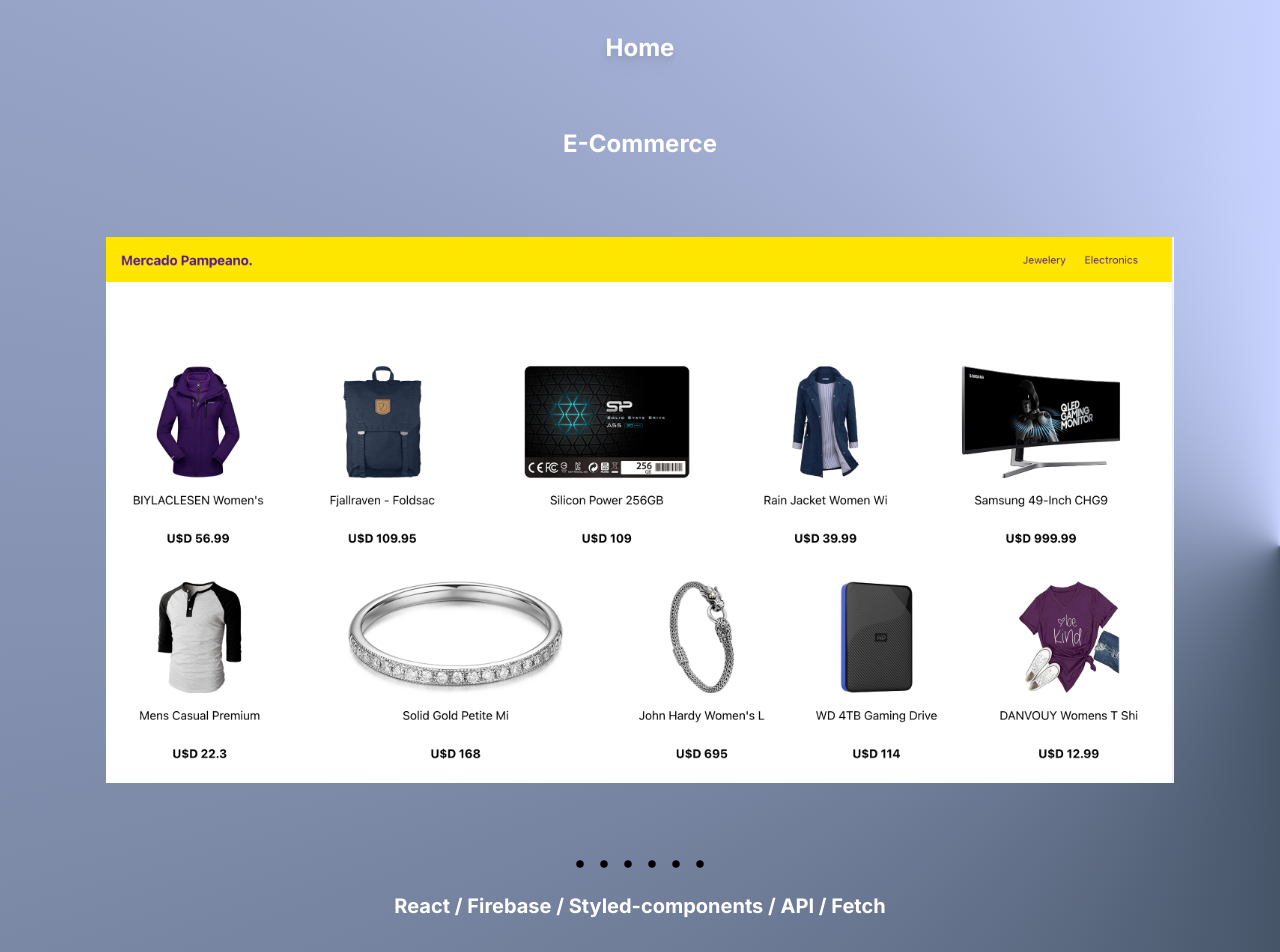
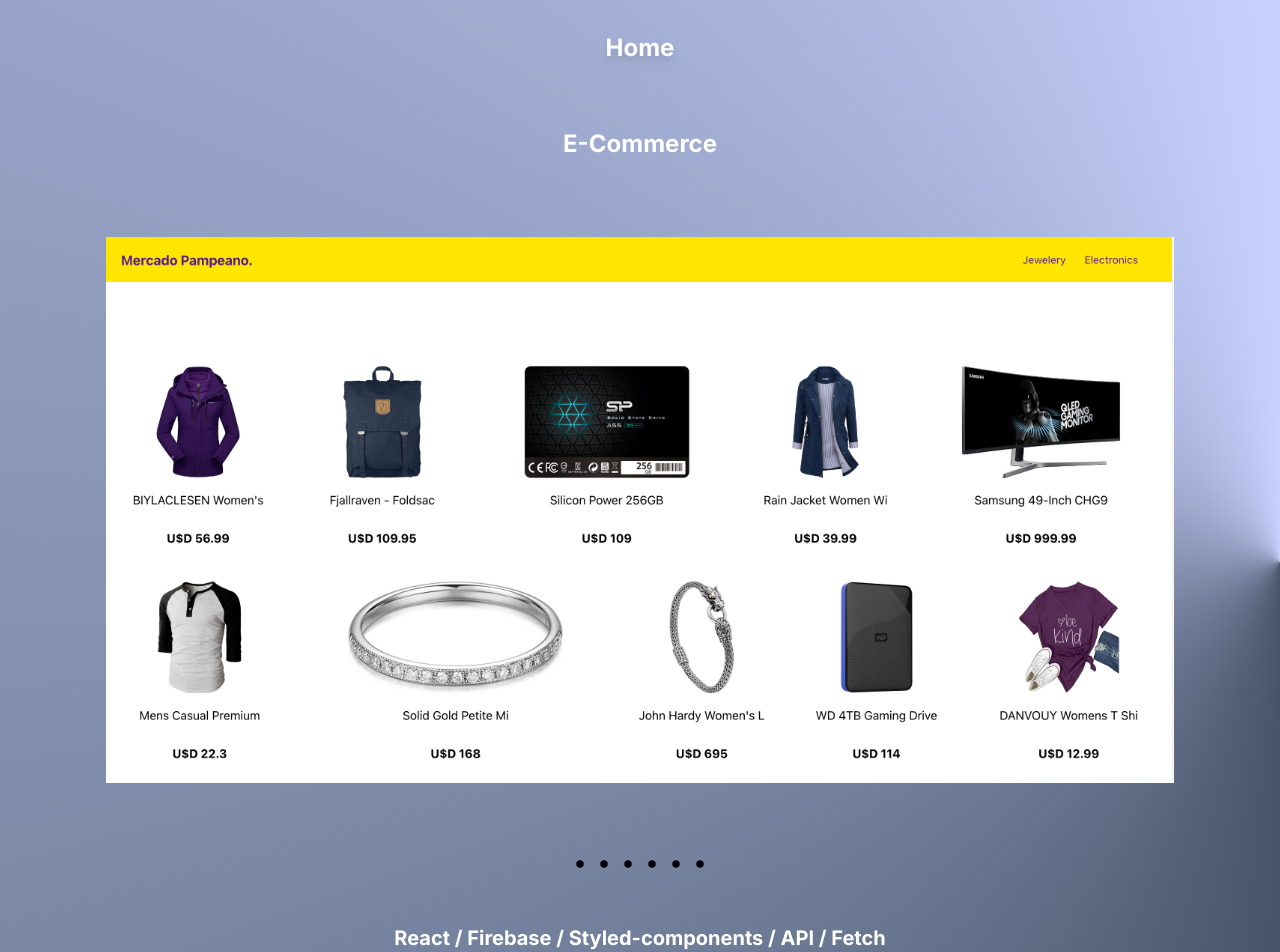
Before and after one commit to AlexEMartin/portfolio, a Next.js app: page /ecommerce in a window 1280 px wide. Shown: the top 952 px of the page. Built offline with nearby package versions, Linux system fonts and the light colour scheme.

Commit message:
Stack ecommerce

```diff
--- a/src/app/ecommerce/page.js
+++ b/src/app/ecommerce/page.js
@@ -13,7 +13,7 @@ const Ecommerce = () => {
         E-Commerce
       </h1>
       <Slider />
-      <h2 className="mt-16 text-xl text-white font-bold mt-8">
+      <h2 className="mt-16 text-xl text-white font-bold text-center px-12">
         React / Firebase / Styled-components / API / Fetch
       </h2>
       <Link
```
